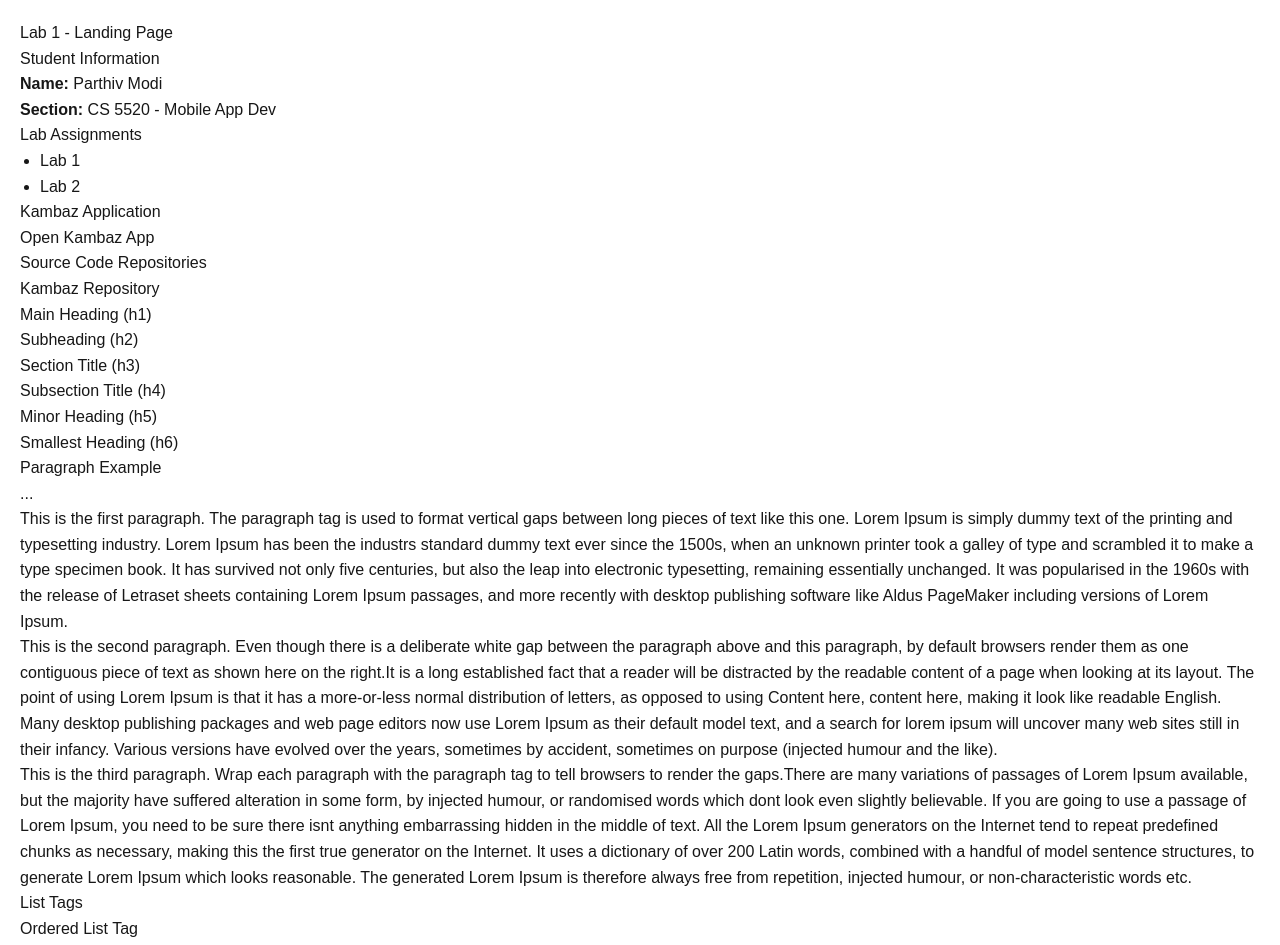
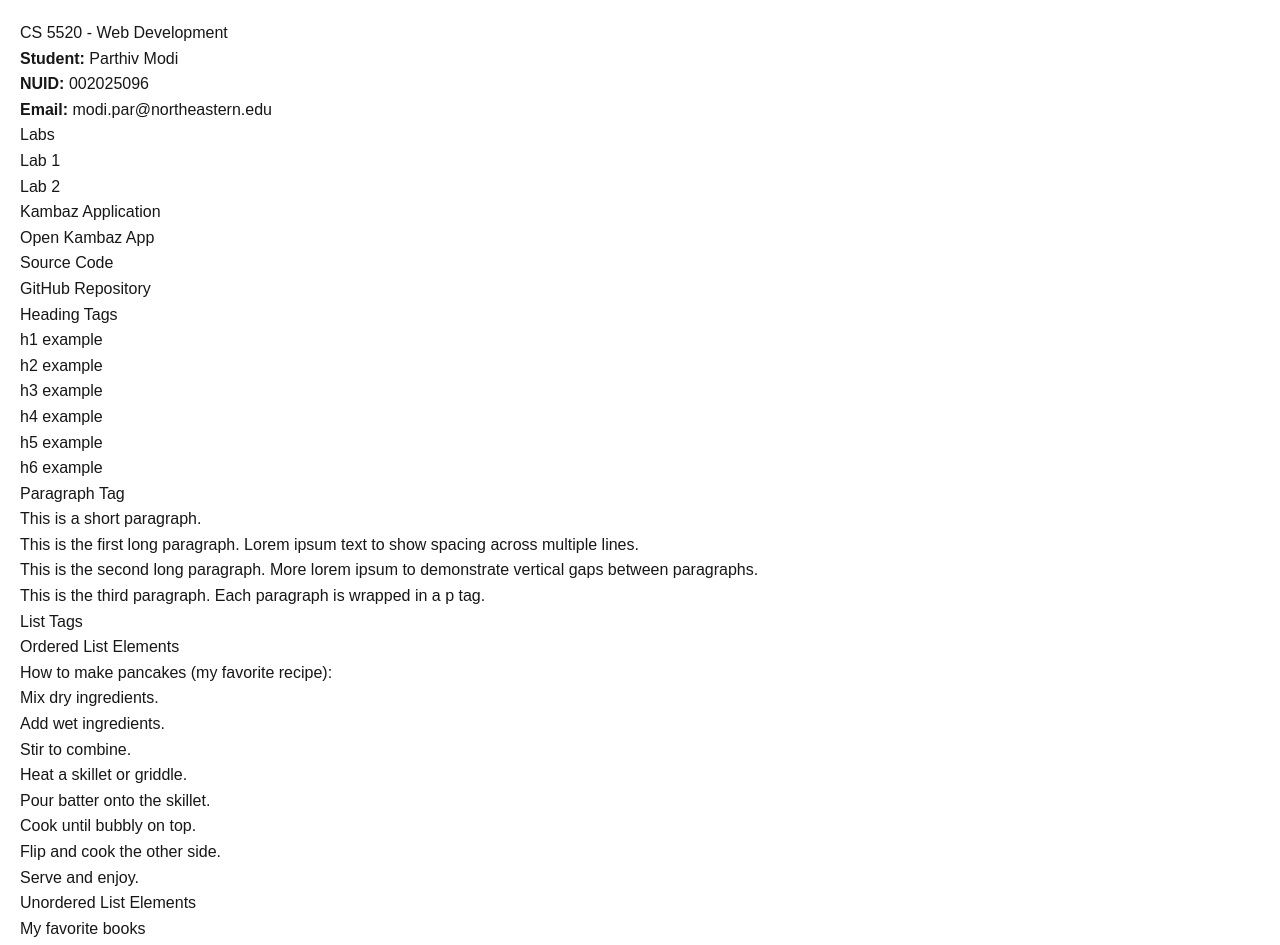
Before and after one commit to beyondparthiv/kambas-next-js, a Next.js app: page /Labs/Lab1 in a window 1280 px wide. Shown: the top 945 px of the page. Built offline with nearby package versions, Linux system fonts and the light colour scheme.

Commit message:
Clean Formatting of lab1

```diff
--- a/app/Labs/Lab1/page.tsx
+++ b/app/Labs/Lab1/page.tsx
@@ -23,76 +23,66 @@
 
 
 // app/labs/lab1/page.tsx
+import Link from "next/link";
+
 export default function Page() {
   return (
     <main style={{ padding: "20px", fontFamily: "Arial, sans-serif", lineHeight: "1.6" }}>
-      <h1>Lab 1 - Landing Page</h1>
+      <header>
+        <h1>CS 5520 - Web Development</h1>
+        <p><strong>Student:</strong> Parthiv Modi</p>
+        <p><strong>NUID:</strong> 002025096</p>
+        <p><strong>Email:</strong> modi.par@northeastern.edu</p>
+      </header>
 
-      {/* Name and Section */}
-      <h2>Student Information</h2>
-      <p><strong>Name:</strong> Parthiv Modi</p>
-      <p><strong>Section:</strong> CS 5520 - Mobile App Dev</p>
+      <section>
+        <h2>Labs</h2>
+        <ul>
+          <li><Link href="/Labs/lab1">Lab 1</Link></li>
+          <li><Link href="/Labs/lab2">Lab 2</Link></li>
+        </ul>
+      </section>
 
-      {/* Lab Assignments */}
-      <h2>Lab Assignments</h2>
-      <ul style={{ listStyleType: "disc", marginLeft: "20px" }}>
-        <li><a href="/Labs/Lab1">Lab 1</a></li>
-        {<li><a href="/Labs/Lab2">Lab 2</a></li>
-        /* <li><a href="/labs/lab3">Lab 3</a></li>
-        <li><a href="/labs/lab4">Lab 4</a></li> */}
-      </ul>
+      <section>
+        <h2>Kambaz Application</h2>
+        <p><Link href="/kambaz">Open Kambaz App</Link></p>
+      </section>
 
-      {/* Kambaz Application */}
-      <h2>Kambaz Application</h2>
-      <p>
-        <a href="/(kambaz)" rel="noopener noreferrer">Open Kambaz App</a>
-      </p>
-
-      {/* Source Code Repositories */}
-      <h2>Source Code Repositories</h2>
+      <section>
+        <h2>Source Code</h2>
         <ul>
           <li>
             <a href="https://github.com/beyondparthiv/kambas-next-js" target="_blank" rel="noopener noreferrer">
-            Kambaz Repository
+              GitHub Repository
             </a>
           </li>
         </ul>
+      </section>
 
-      <div id="wd-headings">
-        <h1>Main Heading (h1)</h1>
-        <h2>Subheading (h2)</h2>
-        <h3>Section Title (h3)</h3>
-        <h4>Subsection Title (h4)</h4>
-        <h5>Minor Heading (h5)</h5>
-        <h6>Smallest Heading (h6)</h6>
-      </div>
+      <section id="wd-headings">
+        <h2>Heading Tags</h2>
+        <h1>h1 example</h1>
+        <h2>h2 example</h2>
+        <h3>h3 example</h3>
+        <h4>h4 example</h4>
+        <h5>h5 example</h5>
+        <h6>h6 example</h6>
+      </section>
 
-      <div id="wd-paragraphs">
-        <h4>Paragraph Example</h4>
-        <p id="wd-p-1"> ... </p>
-        <p id="wd-p-2">
-          This is the first paragraph. The paragraph tag is used to format
-          vertical gaps between long pieces of text like this one. Lorem Ipsum is simply dummy text of the printing and typesetting industry. Lorem Ipsum has been the industrs standard dummy text ever since the 1500s, when an unknown printer took a galley of type and scrambled it to make a type specimen book. It has survived not only five centuries, but also the leap into electronic typesetting, remaining essentially unchanged. It was popularised in the 1960s with the release of Letraset sheets containing Lorem Ipsum passages, and more recently with desktop publishing software like Aldus PageMaker including versions of Lorem Ipsum.
-        </p>
-        <p id="wd-p-3">
-          This is the second paragraph. Even though there is a deliberate white
-          gap between the paragraph above and this paragraph, by default
-          browsers render them as one contiguous piece of text as shown here on
-          the right.It is a long established fact that a reader will be distracted by the readable content of a page when looking at its layout. The point of using Lorem Ipsum is that it has a more-or-less normal distribution of letters, as opposed to using Content here, content here, making it look like readable English. Many desktop publishing packages and web page editors now use Lorem Ipsum as their default model text, and a search for lorem ipsum will uncover many web sites still in their infancy. Various versions have evolved over the years, sometimes by accident, sometimes on purpose (injected humour and the like).
-        </p>
-        <p id="wd-p-4">
-          This is the third paragraph. Wrap each paragraph with the paragraph
-          tag to tell browsers to render the gaps.There are many variations of passages of Lorem Ipsum available, but the majority have suffered alteration in some form, by injected humour, or randomised words which dont look even slightly believable. If you are going to use a passage of Lorem Ipsum, you need to be sure there isnt anything embarrassing hidden in the middle of text. All the Lorem Ipsum generators on the Internet tend to repeat predefined chunks as necessary, making this the first true generator on the Internet. It uses a dictionary of over 200 Latin words, combined with a handful of model sentence structures, to generate Lorem Ipsum which looks reasonable. The generated Lorem Ipsum is therefore always free from repetition, injected humour, or non-characteristic words etc.
-        </p>
-      </div>
+      <section id="wd-paragraphs">
+        <h2>Paragraph Tag</h2>
+        <p id="wd-p-1">This is a short paragraph.</p>
+        <p id="wd-p-2">This is the first long paragraph. Lorem ipsum text to show spacing across multiple lines.</p>
+        <p id="wd-p-3">This is the second long paragraph. More lorem ipsum to demonstrate vertical gaps between paragraphs.</p>
+        <p id="wd-p-4">This is the third paragraph. Each paragraph is wrapped in a p tag.</p>
+      </section>
 
+      <section id="wd-lists">
+        <h2>List Tags</h2>
 
-      <div id="wd-lists">
-        <h4>List Tags</h4>
-
-        <h5>Ordered List Tag</h5>
-        <p>How to make pancakes:</p>
-        <ol id="wd-pancakes" style={{ marginLeft: "20px", paddingLeft: "20px", listStyleType: "decimal" }}>
+        <h3>Ordered List Elements</h3>
+        <p>How to make pancakes (my favorite recipe):</p>
+        <ol id="wd-pancakes">
           <li>Mix dry ingredients.</li>
           <li>Add wet ingredients.</li>
           <li>Stir to combine.</li>
@@ -100,25 +90,19 @@ export default function Page() {
           <li>Pour batter onto the skillet.</li>
           <li>Cook until bubbly on top.</li>
           <li>Flip and cook the other side.</li>
-          <li>Serve and enjoy!</li>
+          <li>Serve and enjoy.</li>
         </ol>
-      </div>
 
-      <div>
-        <h5>Unordered List Tag</h5>
-        <p>My favorite books (in no particular order)</p>
-        <ul id="wd-my-books" style={{ marginLeft: "20px", paddingLeft: "20px", listStyleType: "disc" }}>
+        <h3>Unordered List Elements</h3>
+        <p>My favorite books</p>
+        <ul id="wd-my-books">
           <li>Dune</li>
           <li>Lord of the Rings</li>
           <li>Ender&apos;s Game</li>
           <li>Red Mars</li>
           <li>The Forever War</li>
         </ul>
-      </div>
-
-
-
-
+      </section>
     </main>
   );
 }
```
Also changed, not shown: app/Kambaz/page.tsx (renamed from app/(Kambaz)/page.tsx). Lines whose indentation alone changed are shown as unchanged.
